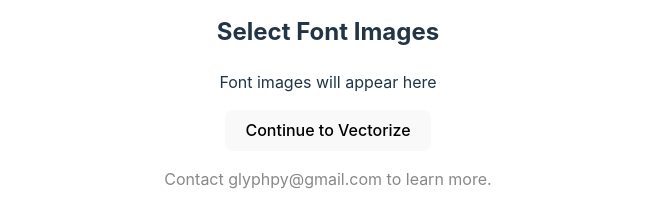
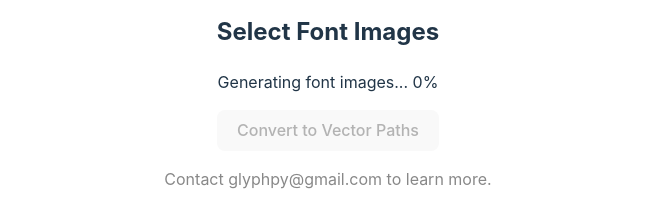
Before and after one commit to NMBridges/FontMakerAI, a React (Vite) app in the folder frontend/99fonts/: page / in a window 1280 px wide. Both pictures are taken after typing "Sample" into the empty fields and a click on the button "Generate". Shown: the part 126-327 px from the top of the page, without its empty margins (312-967 px from the left). Built offline with nearby package versions, Linux system fonts and the light colour scheme; no server answers.

Commit message:
api returns dict; frontend changes

```diff
--- a/frontend/99fonts/src/App.tsx
+++ b/frontend/99fonts/src/App.tsx
@@ -1,7 +1,10 @@
-import { useState } from 'react'
+import { useState, useEffect } from 'react'
 import { BrowserRouter as Router, Routes, Route, Link, useNavigate, useLocation } from 'react-router-dom'
 import fontsLogo from '/99fonts.svg'
 import './App.css'
+
+const url_base = 'http://44.210.86.218';
+let url_extension = '';
 
 // Prompt Stage Component
 function PromptStage() {
@@ -23,7 +26,8 @@ function PromptStage() {
   const handleClick = async () => {
     try {
       navigate('/images');
-      const data = await (await fetch('http://localhost:8080/sample_diffusion', {headers: {'Content-Type': 'application/json'}})).json();
+      const data = await (await fetch(`${url_base}/api/sample_diffusion`, {headers: {'Content-Type': 'application/json'}})).json();
+      url_extension = data.url_extension;
       console.log(data);
     } catch (err: any) {
       console.log(err.message);
@@ -44,15 +48,72 @@ function PromptStage() {
 // Images Stage Component
 function ImagesStage() {
   const navigate = useNavigate();
+  const [progress, setProgress] = useState(0);
+  const [imageUrl, setImageUrl] = useState<string | null>(null);
+
+  useEffect(() => {
+    const checkProgress = async () => {
+      try {
+        if (!url_extension) {
+          console.log('No URL extension found');
+          return;
+        }
+        const response = await fetch(`${url_base}${url_extension}`);
+        if (!response.ok) {
+          console.log('Response not ok');
+          return;
+        }
+        let data;
+        try {
+          data = await response.json();
+          console.log(data);
+        } catch (err) {
+          // If JSON parsing fails, we likely received an image
+          console.log('Received image response');
+          clearInterval(intervalId);
+          setImageUrl(`${url_base}${url_extension}`);
+          return;
+        }
+
+        if (data && data.progress) {
+          setProgress(data.progress);
+        }
+      } catch (err) {
+        console.error("Error checking progress:", err);
+      }
+    };
+
+    // Start polling every 500ms
+    const intervalId = setInterval(checkProgress, 500);
+
+    // Clean up interval on component unmount
+    return () => clearInterval(intervalId);
+  }, []);
 
   return (
     <div className="stage-content">
       <h2>Select Font Images</h2>
       <div className="images-container">
-        {/* Images will be displayed here */}
-        <p>Font images will appear here</p>
+        {imageUrl ? (
+          <img src={imageUrl} alt="Generated font" />
+        ) : (
+          <div>
+            <p>Generating font images... {typeof progress === 'number' ? `${Math.round(progress * 100 / 32)}%` : progress}</p>
+            <div className="progress-bar">
+              <div
+                className="progress-fill"
+                style={{ width: `${typeof progress === 'number' ? progress * 100 / 32 : 0}%` }}
+              ></div>
+            </div>
+          </div>
+        )}
       </div>
-      <button onClick={() => navigate('/vectorize')}>Continue to Vectorize</button>
+      <button
+        onClick={() => navigate('/vectorize')}
+        disabled={!imageUrl}
+      >
+        Convert to Vector Paths
+      </button>
     </div>
   );
 }
```
Also changed, not shown: 1 other file (tests, documents, lock files or other folders).
